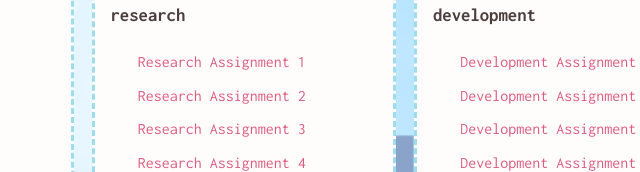
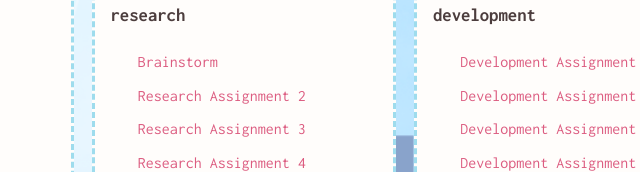
Before and after one commit to tangemmy/des157b, a plain HTML site: page index.html in a window 1280 px wide. Shown: the part 190-362 px from the top of the page, 235-875 px from the left. Drawn offline with nearby package versions, Linux system fonts and the light colour scheme.

Commit message:
brainstorm

```diff
--- a/index.html
+++ b/index.html
@@ -67,7 +67,7 @@
                 <h3>research</h3>
                 <nav>
                     <ul>
-                        <li><a href="#">Research Assignment 1</a></li>
+                        <li><a href="https://www.figma.com/file/pvSZylK104bqa1Z9xSZGGQ/Capstone-Project-Brainstorming-(Copy)?type=whiteboard&node-id=1%3A5&t=GrPHi2UfnJCdjAqQ-1">Brainstorm</a></li>
                         <li><a href="#">Research Assignment 2</a></li>
                         <li><a href="#">Research Assignment 3</a></li>
                         <li><a href="#">Research Assignment 4</a></li>
```
